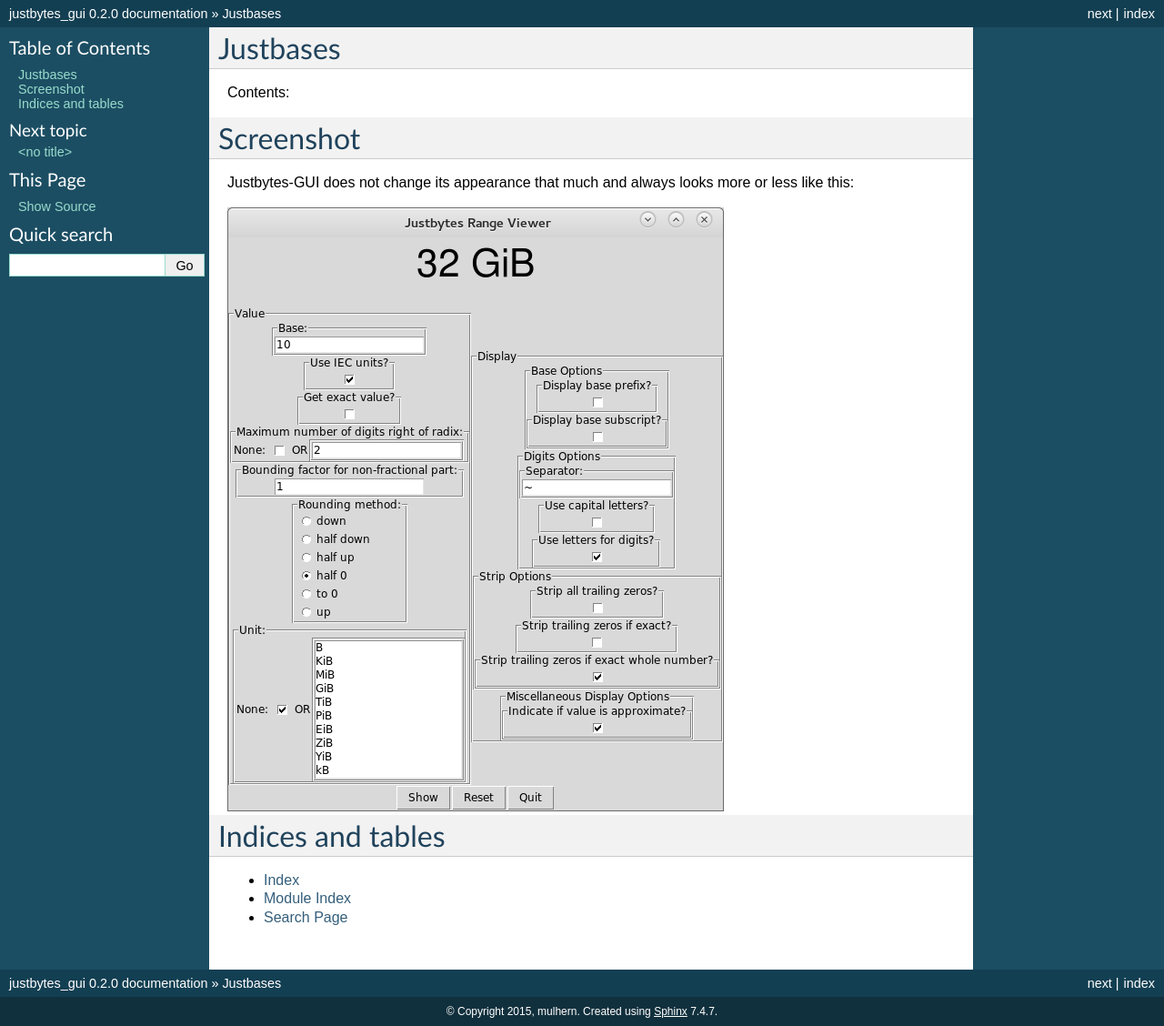
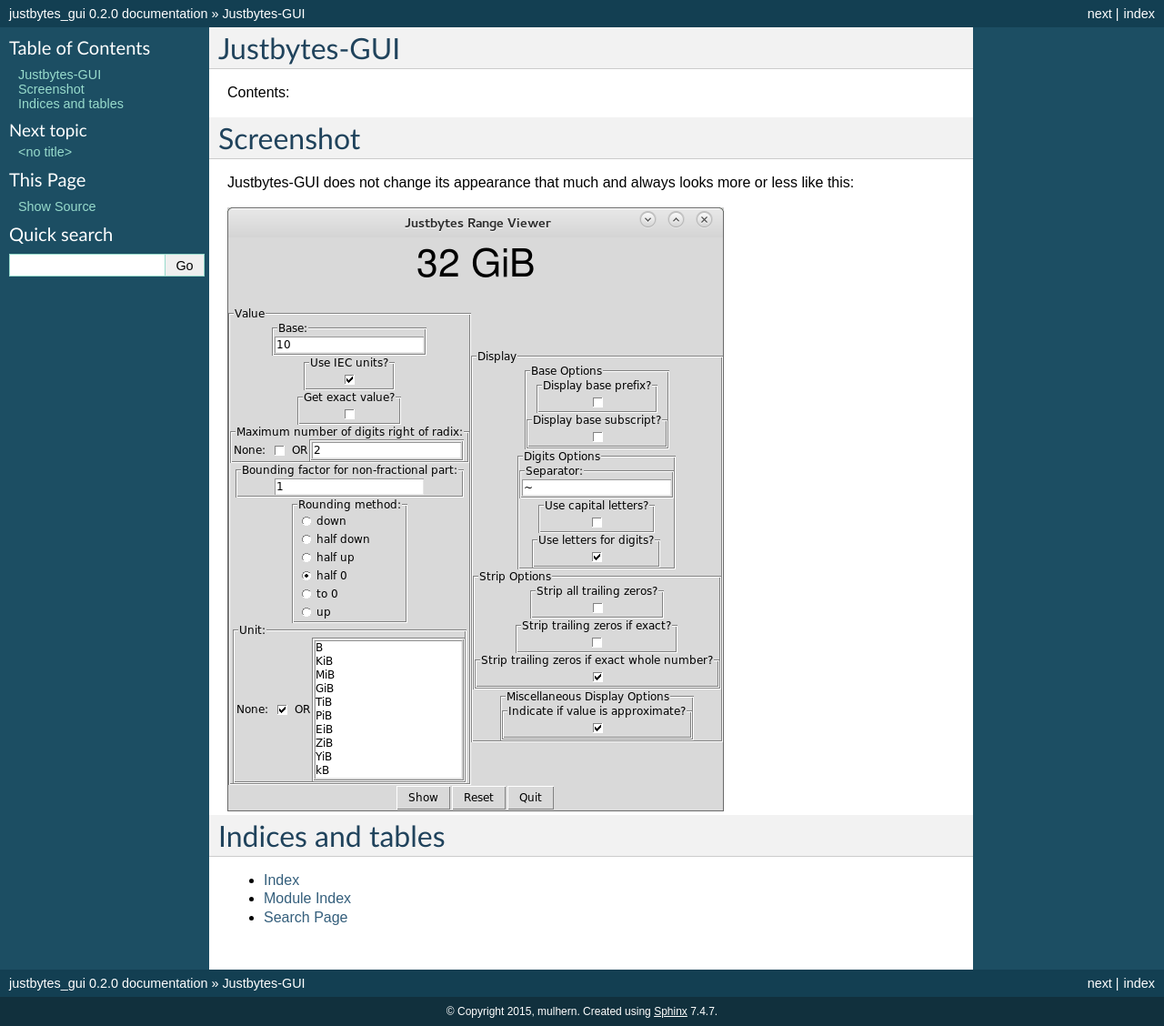
Before and after one commit to mulkieran/justbytes-gui, a Sphinx documentation site: the page built from doc/index.rst, in a window 1280 px wide. Shown: the whole page at 91% size. Built offline with Sphinx 7.4.7, drawn with Linux system fonts in a browser that asks for light colours; pages that are not in the unit, such as notebooks, are missing from menus.

Commit message:
Fix title.
Signed-off-by: mulhern <amulhern@redhat.com>

```diff
--- a/doc/index.rst
+++ b/doc/index.rst
@@ -3,8 +3,8 @@
    You can adapt this file completely to your liking, but it should at least
    contain the root `toctree` directive.
 
-Justbases
-=========
+Justbytes-GUI
+=============
 
 Contents:
 
```
